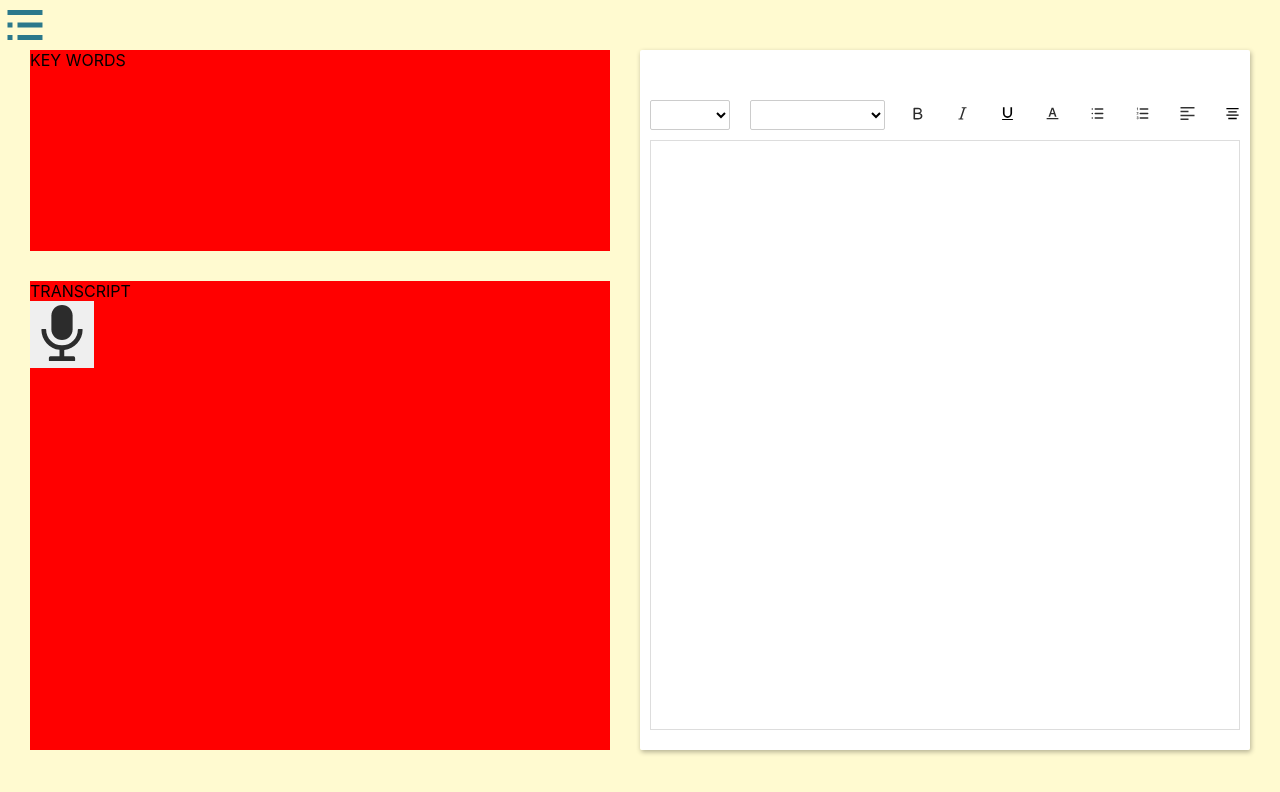
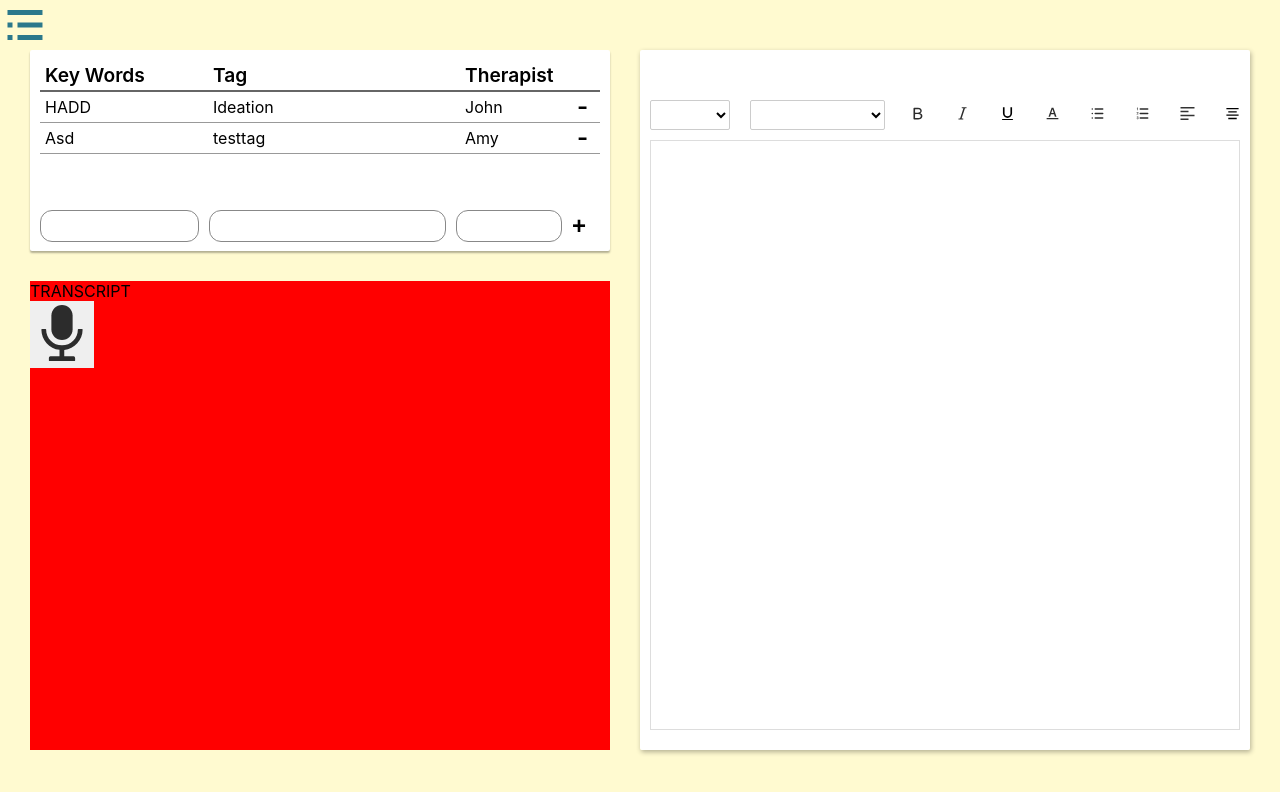
Before and after one commit to YHX6/SOAP.AI, a React (Create React App) app in the folder frontend/: page /diagnois in a window 1280 px wide. Shown: the top 792 px of the page. Built offline with nearby package versions, Linux system fonts and the light colour scheme.

Commit message:
add keyword table

```diff
--- a/frontend/src/assets/css/diagnois.css
+++ b/frontend/src/assets/css/diagnois.css
@@ -18,12 +18,118 @@
 
 /************************* key words  ********************/
 .diagnois-page-left-top{
-    background-color: red;
+    width: 100%;
     height: 30%;
+
+    display: flex;
+    flex-direction: column;
+
+}
+.keyword-container{
+    height: 100%;
+    background-color: #fff;
+    padding: 10px 10px;
+    box-shadow: 0 2px 2px rgba(0,0,0,0.3);
+    border-radius: 2px;
+}
+
+.keyword-table-header{
+    font-size: 1.2rem;
+    font-weight: 600;
+}
+
+.keyword-table-body{
+    height: calc(100% - 63px);
+    flex-grow: 1;
+    overflow: auto;
+}
+
+.keyword-table-row{
+    display: flex;
+    flex-direction: row;
+    line-height: 1.5rem;
+    border-bottom: 1px solid #999;
+}
+.keyword-table-header .keyword-table-row{
+    border-bottom: 2px solid #666;
+}
+
+.keyword-table-row span{
+    text-align: left;
+    padding: 3px 5px;
+}
+.keyword-table-row span:first-child{
+    width: 30%;
+}
+.keyword-table-row span:nth-child(2){
+    width: 45%;
+}
+
+.keyword-table-row span:nth-child(3){
+    width: 20%;
+}
+.keyword-table-row span:nth-child(4){
+    width: 5%;
+}
+
+.keyword-table-input{
+    display: flex;
+    flex-direction: row;
+    gap: 10px;
+}
+
+.keyword-table-input input{
+    display: block;
+    height: 1rem;
+    padding: 15px 10px;
+    border-radius: 12px;
+    border: 1px solid #888;
+    width: 100%;
+    outline: none;
+}
+.keyword-table-input input:first-child{
+    /* 100 - 20 */
+    width: calc(30%);
+    /* width: 30%; */
+}
+.keyword-table-input input:nth-child(2){
+    /* 100 - 20 */
+    width: calc(45%);
+}
+.keyword-table-input input:nth-child(3){
+    /* 100 - 20 */
+    width: calc(20%);
+}
+.keyword-table-input button{
+    /* 100 - 20 */
+    width: calc(5%);
+    padding: 0 15px 0 0px;
+}
+.table-operation{
+    background-color: inherit;
+    border: none;
+    font-weight: 600;
+    font-size: 1.5rem;
+}
+.table-operation:hover{
+    cursor: pointer;
 }
 
 
+/* scroll bar */
+.scrobar-1::-webkit-scrollbar {
+    width: 8px;               /* width of the entire scrollbar */
+  }
 
+.scrobar-1::-webkit-scrollbar-track {
+    background: inherit;        /* color of the tracking area */
+  }
+
+.scrobar-1::-webkit-scrollbar-thumb {
+    background-color: rgba(0,0,0,0.6);    /* color of the scroll thumb */
+    border-radius: 20px;       /* roundness of the scroll thumb */
+
+  }
 
 /************************* key transcripts  ********************/
 
--- a/frontend/src/pages/DiagnoisPage.jsx
+++ b/frontend/src/pages/DiagnoisPage.jsx
@@ -5,7 +5,34 @@ import { useRef, useState } from "react";
 import axios from "axios";
 import { documentToolRouter } from "../config/routeConfig";
 
+
+
+const defaultKeywordList = [
+    {word:"HADD", tag:"Ideation", from:"John"},
+    {word:"Asd", tag:"testtag", from:"Amy"},
+]
+
+
 function DiagnosisPage() {
+    // keyword part
+    const [keywords, setKeywords] = useState(defaultKeywordList);
+    const [inputWord, setInputWord] = useState("");
+    const [inputTag, setInputTag] = useState("");
+    const [inputFrom, setInputFrom] = useState("");
+    const removeKeyword = (kw) => {
+        setKeywords(keywords.filter(item => item.word !== kw));
+    }
+    const addkeyword = () => {
+        let w = inputWord;
+        let t = inputTag;
+        let f = inputFrom;
+        setKeywords([...keywords, {word:w, tag:t, from:f}])
+        setInputWord("");
+        setInputTag("");
+        setInputFrom("");
+    }
+
+
     const editor_1_Ref = useRef();
     const editor_2_Ref = useRef();
 
@@ -16,7 +43,6 @@ function DiagnosisPage() {
             console.log(currentContent + text)
             editor_1_Ref.current.setTextContent(currentContent + text);
         }
-
     };
 
 
@@ -34,15 +60,44 @@ function DiagnosisPage() {
     }
 
 
-
-
     return (
         <div className="main">
             <div className="diagnois-page">
                 <div className="diagnois-page-left">
                     {/*  key words  component*/}
                     <di className="diagnois-page-left-top">
-                        KEY WORDS
+                        <div className="keyword-container">
+                            <div className="keyword-table-header">
+                                <div className="keyword-table-row">
+                                    <span>Key Words</span>
+                                    <span>Tag</span>
+                                    <span>Therapist</span>
+                                    <span></span>
+                                </div>
+                            </div>
+
+                            <div className="keyword-table-body scrobar-1">
+                                {keywords.map((item, i) => {
+                                    return (
+                                        <div className="keyword-table-row" key={i}>
+                                            <span>{item.word}</span>
+                                            <span>{item.tag}</span>
+                                            <span>{item.from}</span>
+                                            <span className="table-operation" onClick={() => removeKeyword(item.word)}>-</span>
+                                        </div>
+
+                                    )
+                                })}
+                            </div>
+
+                            <div className="keyword-table-input">
+                                <input type="text" value={inputWord} onChange={(e) => setInputWord(e.target.value)}></input>
+                                <input type="text" value={inputTag} onChange={(e) => setInputTag(e.target.value)}></input>
+                                <input type="text" value={inputFrom} onChange={(e) => setInputFrom(e.target.value)}></input>
+                                <button className="table-operation" onClick={addkeyword}>+</button>
+                            </div>
+
+                        </div>
                     </di>
 
 
```
